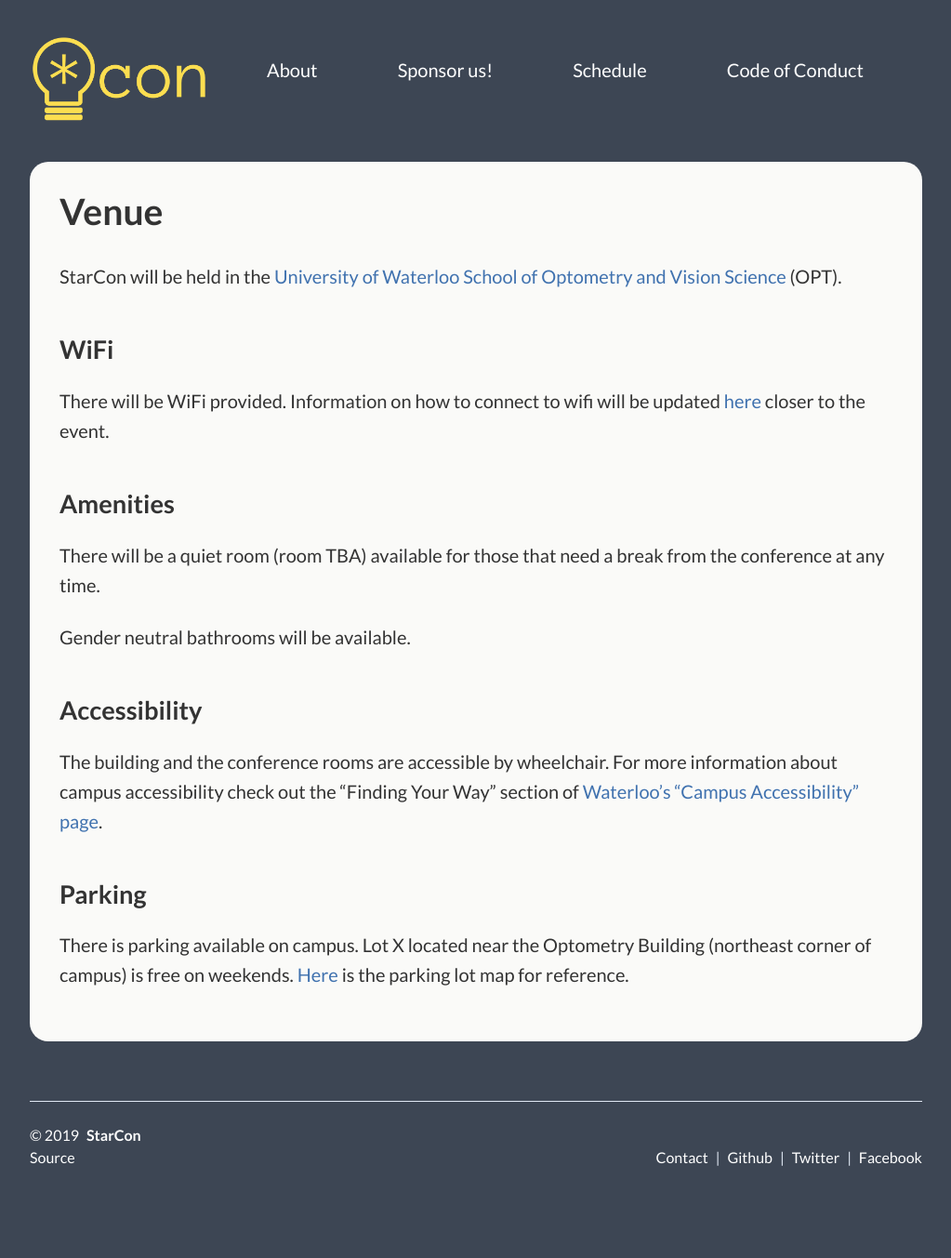
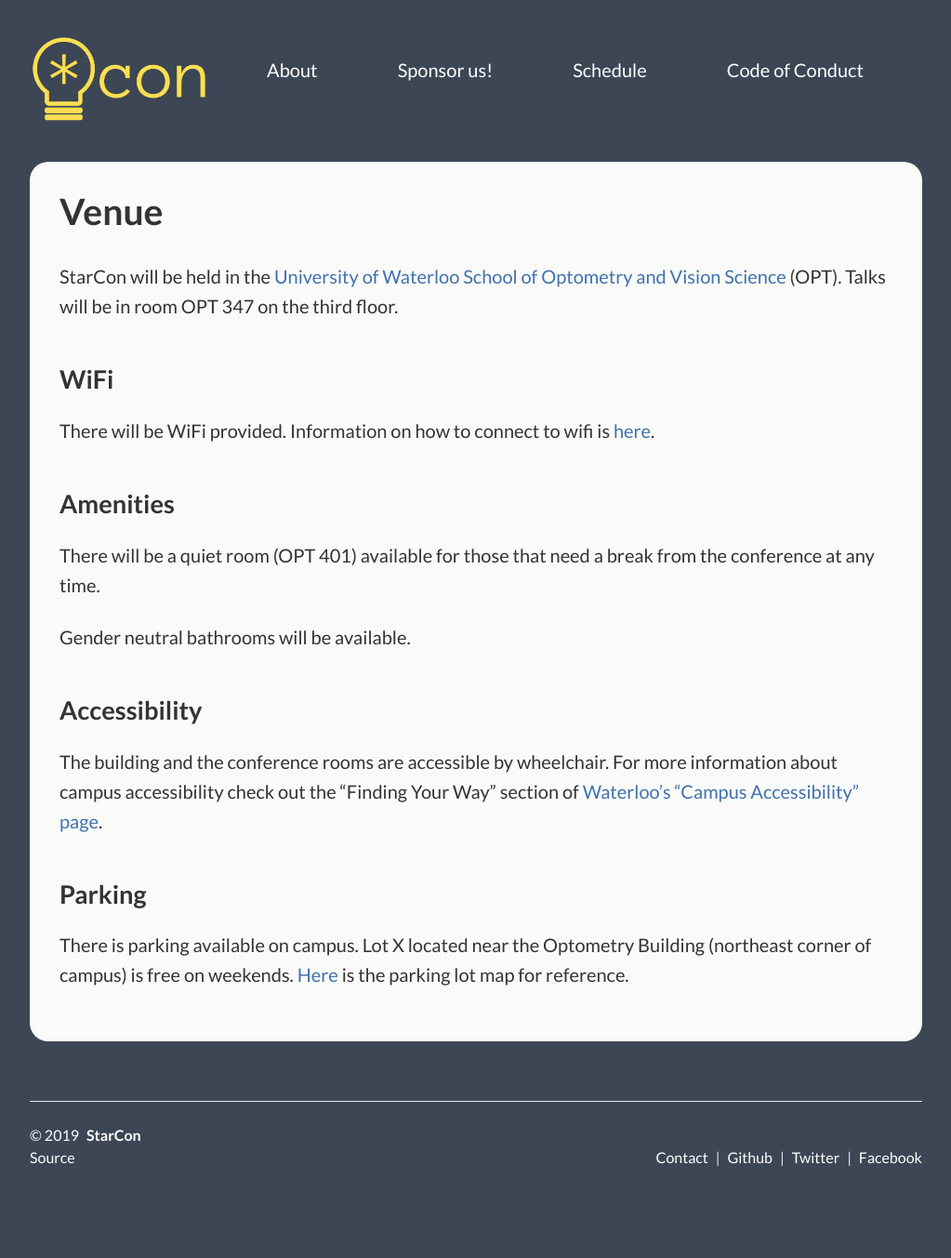
Before and after one commit to StarConKW/starconkw.github.io, a Jekyll site: the page built from _pages/venue.md, in a window 1280 px wide. Shown: the whole page at 93% size, without its empty margins (128-1151 px from the left). Built offline with Jekyll 4.4.1, drawn with Linux system fonts in a browser that asks for light colours.

Commit message:
update room numbers (#151)

```diff
--- a/_pages/venue.md
+++ b/_pages/venue.md
@@ -5,15 +5,15 @@ subtitle: Venue
 permalink: /venue/
 ---
 
-StarCon will be held in the [University of Waterloo School of Optometry and Vision Science](https://www.google.com/maps/place/School+of+Optometry+and+Vision+Science/@43.4755575,-80.5455983,15z/data=!4m2!3m1!1s0x0:0xb34254f15d15b6b1?sa=X&ved=2ahUKEwjKusuX14zeAhVKFzQIHcRBBWQQ_BIwEXoECAcQCw) (OPT).
+StarCon will be held in the [University of Waterloo School of Optometry and Vision Science](https://www.google.com/maps/place/School+of+Optometry+and+Vision+Science/@43.4755575,-80.5455983,15z/data=!4m2!3m1!1s0x0:0xb34254f15d15b6b1?sa=X&ved=2ahUKEwjKusuX14zeAhVKFzQIHcRBBWQQ_BIwEXoECAcQCw) (OPT). Talks will be in room OPT 347 on the third floor.
 
 ## WiFi
 
-There will be WiFi provided. Information on how to connect to wifi will be updated [here](/wifi) closer to the event.
+There will be WiFi provided. Information on how to connect to wifi is [here](/wifi).
 
 ## Amenities
 
-There will be a quiet room (room TBA) available for those that need a break from the conference at any time.
+There will be a quiet room (OPT 401) available for those that need a break from the conference at any time.
 
 Gender neutral bathrooms will be available.
 
```
